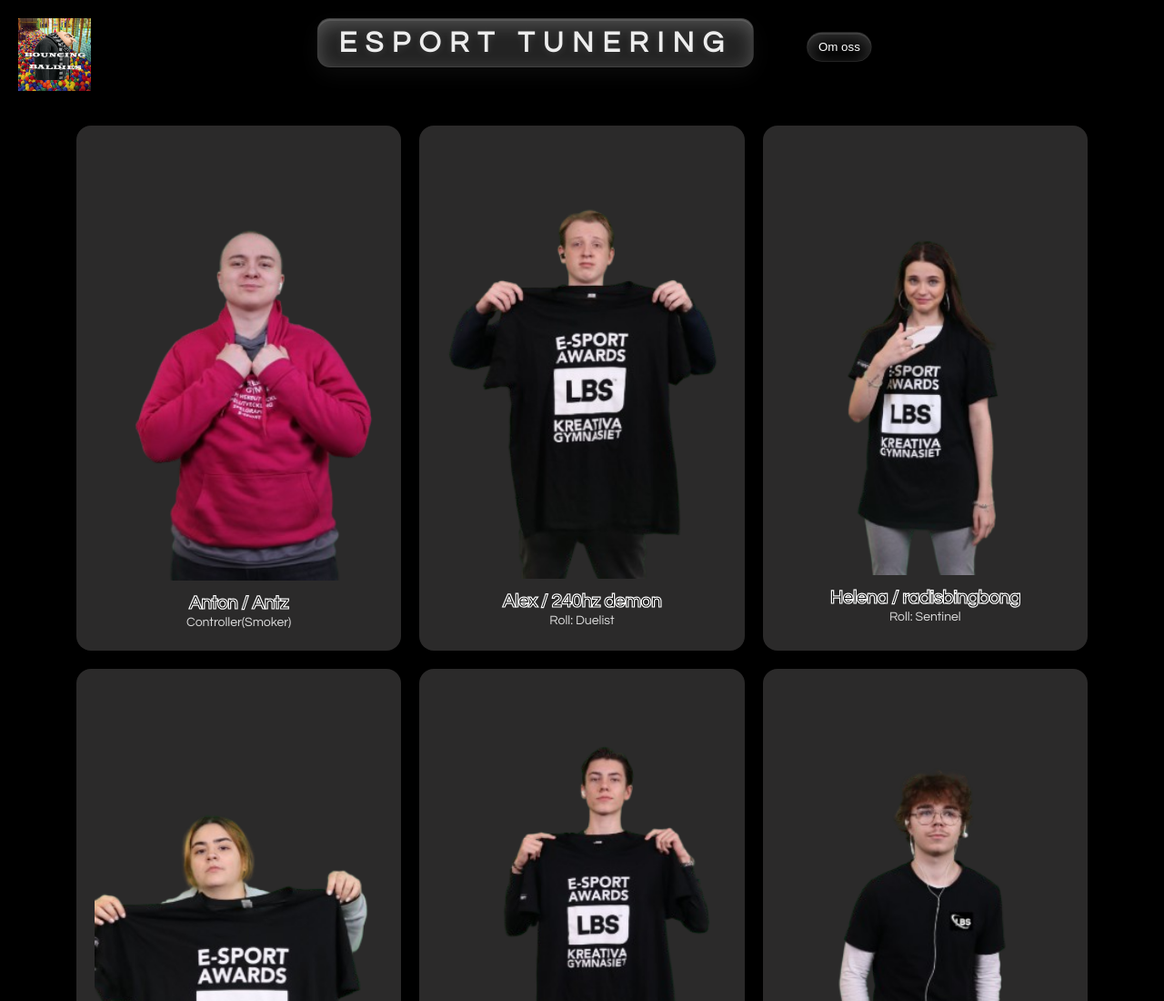
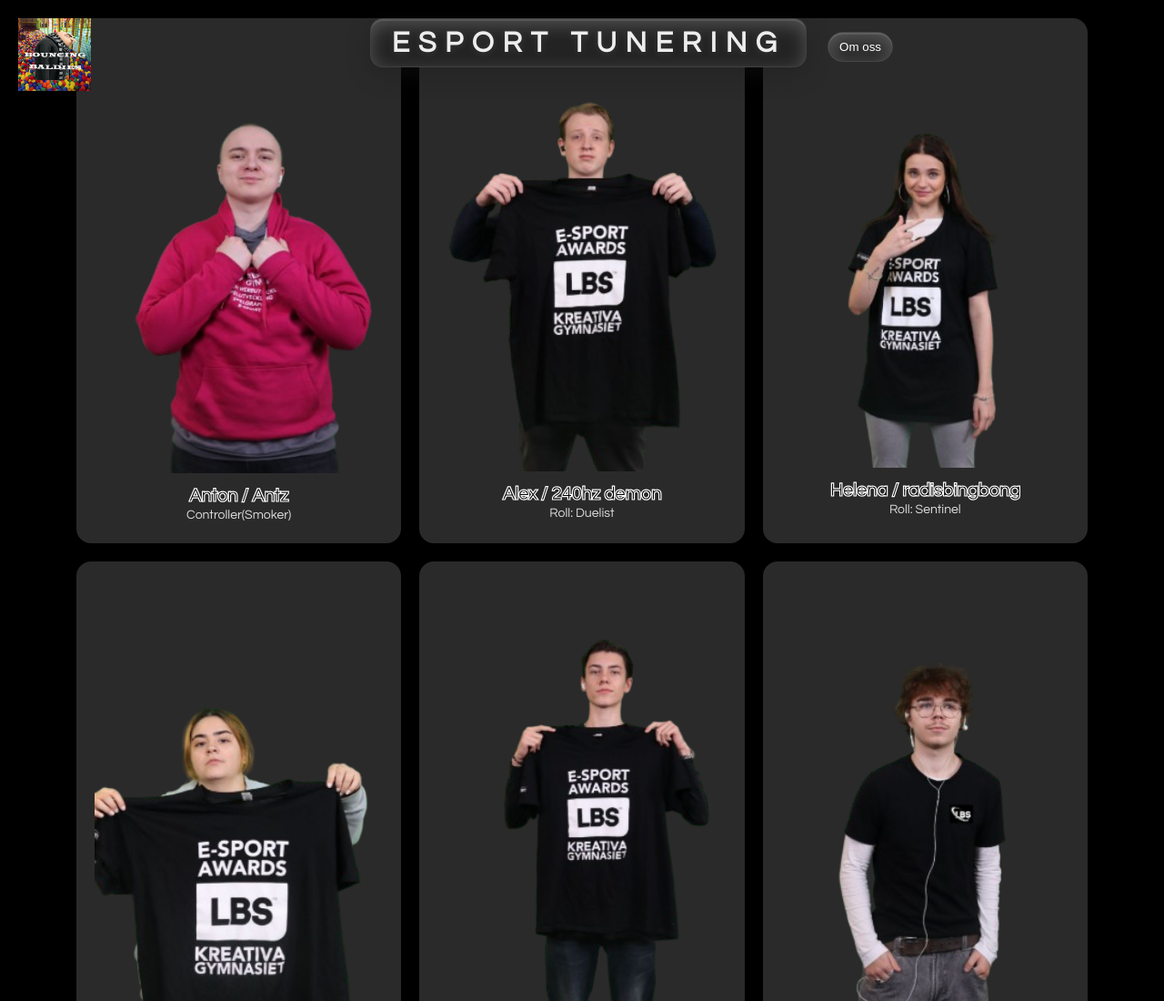
Before and after one commit to hugo192/esport-2, a plain HTML site: page index.html in a window 1280 px wide. Shown: the top 1100 px of the page at 91% size. Drawn offline with Linux system fonts and the light colour scheme.

Commit message:
Update Projektvecka.css

```diff
--- a/Projektvecka.css
+++ b/Projektvecka.css
@@ -22,7 +22,7 @@ radial-gradient(1200px 600px at 85% 90%, var(--bg2), #000000);
 }
 
 #logga{
-  position: fixed;
+  position: absolute;
   top: 20px;
   left: 20px;
   width: 80px;
@@ -31,7 +31,8 @@ radial-gradient(1200px 600px at 85% 90%, var(--bg2), #000000);
 }
 
 .chip2{
-right: 270px;
+position: absolute;
+right: -270px;
 top: 35px;
 }
 
@@ -53,8 +54,8 @@ button{
   table {
     width: 90%;
     margin: auto;
+    top: 20px;
     border-collapse: separate;
-    border-spacing: 20px;
   }
 
   h4{
@@ -108,16 +109,9 @@ button{
   0 10px 28px rgba(28, 28, 28, 0.6);
 }
 header, .title-wrap{
-<<<<<<< HEAD
-  text-align:center;
-  left: 50%;
-  transform: translate(-4%);
-  margin: 44px 0;
-=======
   position: absolute;
   left: 45.5%;         /* center the box on the page */
   margin: 24px 0;
->>>>>>> 3b7b016f7aa56f3f0dd248fddd472e05f93891f1
   z-index: 1000;
 }
 
```
